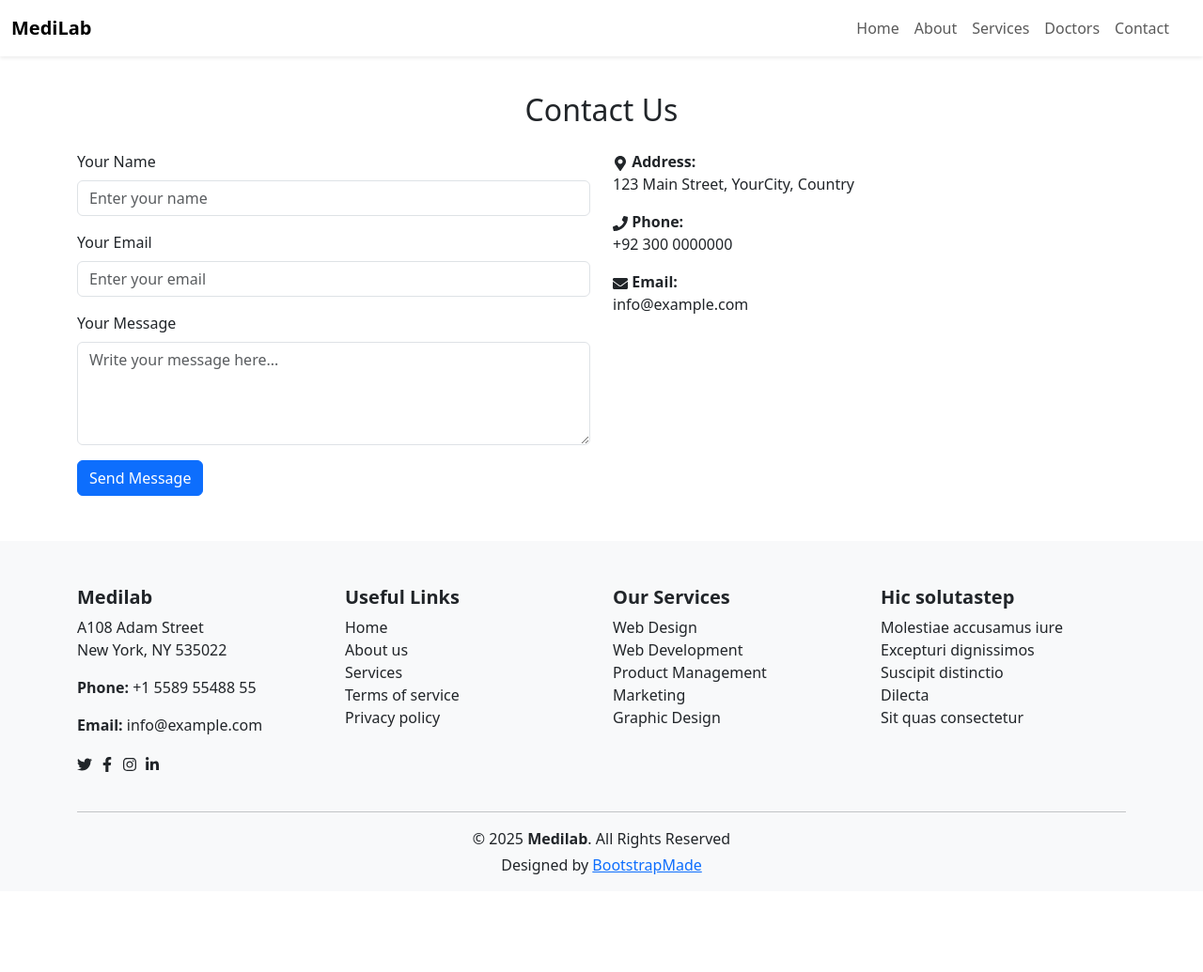
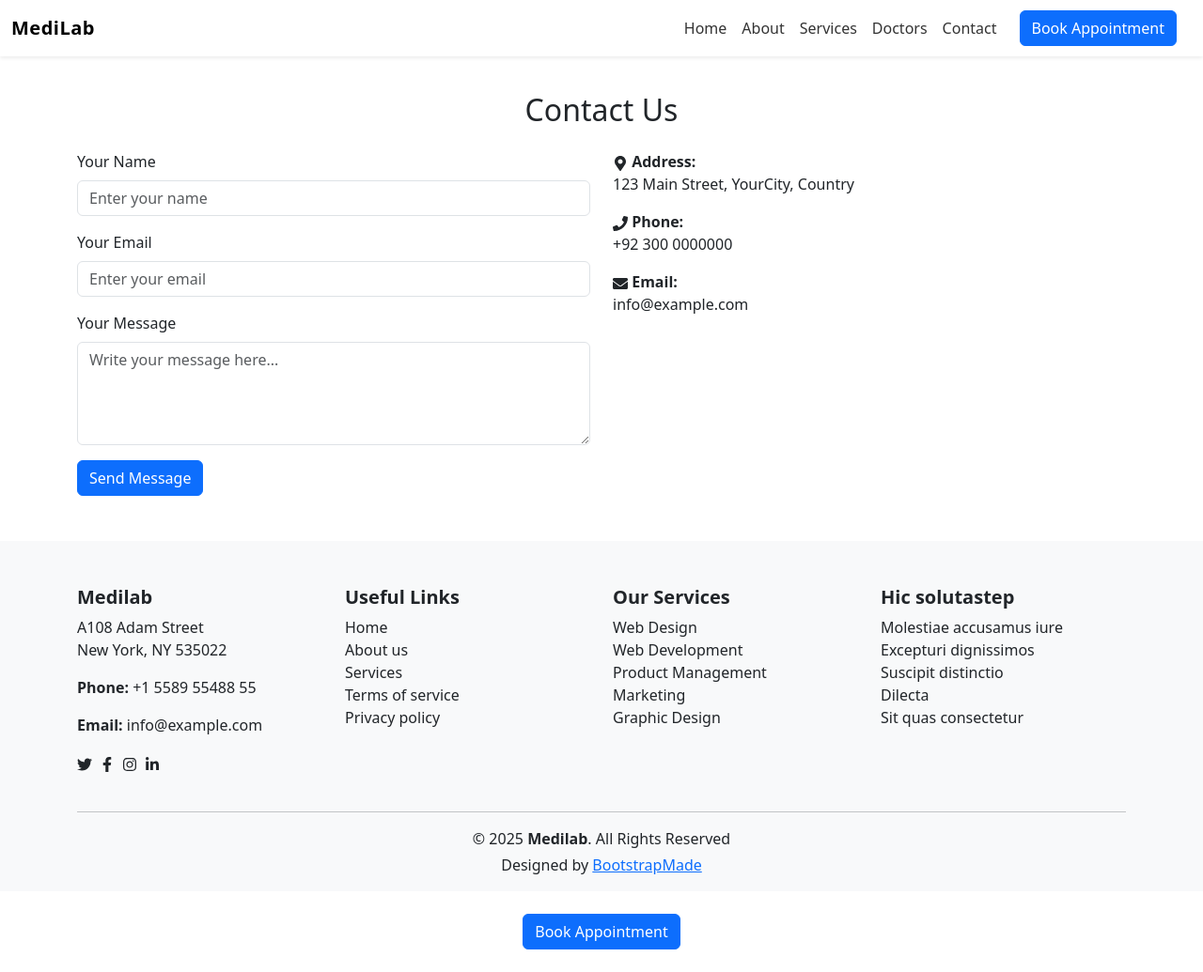
Before and after one commit to asadamin236/Healthcare-Teeth-website, a React (Vite) app: page /contact in a window 1280 px wide. Shown: the whole page at 94% size. Before the commit the page ends 949 px from the top, so only its background shows below. Built offline with nearby package versions, Linux system fonts and the light colour scheme.

Commit message:
updated code

```diff
--- a/src/App.jsx
+++ b/src/App.jsx
@@ -3,7 +3,7 @@ import { Routes, Route } from "react-router-dom";
 import Navbar from "./components/Navbar";
 import Home from "./pages/Home";
 import Contact from "./pages/Contact";
-import "./App.css";
+import AppointmentModal from "./components/AppointmentModal"; // ✅ still imported
 
 function App() {
   return (
@@ -13,6 +13,9 @@ function App() {
         <Route path="/" element={<Home />} />
         <Route path="/contact" element={<Contact />} />
       </Routes>
+
+      {/* ✅ AppointmentModal loaded globally, not via route */}
+      <AppointmentModal />
     </>
   );
 }
--- /dev/null
+++ b/src/components/AppointmentModal.jsx
@@ -0,0 +1,139 @@
+import React, { useState } from "react";
+import "bootstrap/dist/css/bootstrap.min.css";
+import "bootstrap/dist/js/bootstrap.bundle.min.js";
+
+const AppointmentModal = () => {
+  const [formData, setFormData] = useState({
+    name: "",
+    phone: "",
+    email: "",
+    department: "",
+    date: "",
+  });
+
+  const handleChange = (e) => {
+    setFormData({ ...formData, [e.target.name]: e.target.value });
+  };
+
+  const handleSubmit = (e) => {
+    e.preventDefault();
+    console.log("Submit Triggered");
+    console.log("Form Data:", formData);
+    alert("Appointment booked successfully!");
+  };
+
+  return (
+    <>
+      {/* Button to trigger modal */}
+      <div className="text-center my-4">
+        <button
+          className="btn btn-primary"
+          data-bs-toggle="modal"
+          data-bs-target="#appointmentModal"
+        >
+          Book Appointment
+        </button>
+      </div>
+
+      {/* Modal */}
+      <div
+        className="modal fade"
+        id="appointmentModal"
+        tabIndex="-1"
+        aria-labelledby="appointmentModalLabel"
+        aria-hidden="true"
+      >
+        <div className="modal-dialog modal-dialog-centered">
+          <div className="modal-content">
+            <form onSubmit={handleSubmit}>
+              <div className="modal-header">
+                <h5 className="modal-title" id="appointmentModalLabel">
+                  Book Appointment
+                </h5>
+                <button
+                  type="button"
+                  className="btn-close"
+                  data-bs-dismiss="modal"
+                  aria-label="Close"
+                ></button>
+              </div>
+              <div className="modal-body">
+                <div className="mb-3">
+                  <label className="form-label">Full Name</label>
+                  <input
+                    type="text"
+                    className="form-control"
+                    name="name"
+                    required
+                    onChange={handleChange}
+                  />
+                </div>
+                <div className="mb-3">
+                  <label className="form-label">Mobile Number</label>
+                  <input
+                    type="tel"
+                    className="form-control"
+                    name="phone"
+                    required
+                    onChange={handleChange}
+                    placeholder="03XX-XXXXXXX"
+                  />
+                </div>
+                <div className="mb-3">
+                  <label className="form-label">Email (optional)</label>
+                  <input
+                    type="email"
+                    className="form-control"
+                    name="email"
+                    onChange={handleChange}
+                    placeholder="Enter if available"
+                  />
+                </div>
+                <div className="mb-3">
+                  <label className="form-label">Teeth Department</label>
+                  <select
+                    className="form-select"
+                    name="department"
+                    required
+                    onChange={handleChange}
+                  >
+                    <option value="">Choose a department</option>
+                    <option>Dentistry - General Checkup</option>
+                    <option>Orthodontics - Braces</option>
+                    <option>Periodontics - Gum Care</option>
+                    <option>Endodontics - Root Canal</option>
+                    <option>Pediatric Dentistry</option>
+                  </select>
+                </div>
+                <div className="mb-3">
+                  <label className="form-label">Preferred Date</label>
+                  <input
+                    type="date"
+                    className="form-control"
+                    name="date"
+                    required
+                    onChange={handleChange}
+                  />
+                </div>
+              </div>
+              <div className="modal-footer">
+                <button type="submit" className="btn btn-success">
+                  Confirm Booking
+                </button>
+                <button
+                  type="button"
+                  className="btn btn-secondary"
+                  data-bs-dismiss="modal"
+                >
+                  Cancel
+                </button>
+              </div>
+            </form>
+          </div>
+        </div>
+      </div>
+    </>
+  );
+};
+
+export default AppointmentModal;
--- a/src/components/Navbar.css
+++ b/src/components/Navbar.css
@@ -28,6 +28,27 @@
   display: block !important;
 }
 
+.custom-navbar {
+  backdrop-filter: blur(10px); /* subtle glass effect */
+  background-color: rgba(255, 255, 255, 0.9); /* semi-transparent white */
+  transition: all 0.3s ease-in-out;
+  z-index: 1030;
+}
+
+.nav-link {
+  font-weight: 500;
+  color: #333 !important;
+  transition: color 0.2s;
+}
+
+.nav-link:hover {
+  color: #0d6efd !important; /* Bootstrap primary blue */
+}
+
+.navbar-brand {
+  letter-spacing: 0.5px;
+}
+
 /* Optional: spacing inside collapse menu */
 .navbar-nav {
   padding: 0.5rem 1rem;
--- a/src/components/Navbar.jsx
+++ b/src/components/Navbar.jsx
@@ -1,11 +1,11 @@
-// src/components/Navbar.jsx
+// Navbar.jsx
 import React from "react";
 import { Link } from "react-router-dom";
-import "./Navbar.css"; // Custom styles for fixed navbar
+import "./Navbar.css";
 
 const Navbar = () => {
   return (
-    <nav className="navbar navbar-expand-lg shadow-sm custom-navbar">
+    <nav className="navbar navbar-expand-lg shadow-sm custom-navbar bg-white">
       <div className="container-fluid">
         <Link className="navbar-brand fw-bold" to="/">
           MediLab
@@ -22,7 +22,7 @@ const Navbar = () => {
           <span className="navbar-toggler-icon"></span>
         </button>
         <div className="collapse navbar-collapse text-left" id="navbarNav">
-          <ul className="navbar-nav ms-auto">
+          <ul className="navbar-nav ms-auto align-items-lg-center">
             <li className="nav-item">
               <Link className="nav-link" to="/">
                 Home
@@ -48,6 +48,15 @@ const Navbar = () => {
                 Contact
               </Link>
             </li>
+            <li className="nav-item ms-lg-3">
+              <button
+                className="btn btn-primary"
+                data-bs-toggle="modal"
+                data-bs-target="#appointmentModal"
+              >
+                Book Appointment
+              </button>
+            </li>
           </ul>
         </div>
       </div>
--- a/src/index.css
+++ b/src/index.css
@@ -0,0 +1,3 @@
+html {
+  scroll-behavior: smooth;
+}
--- a/src/main.jsx
+++ b/src/main.jsx
@@ -5,6 +5,7 @@ import { BrowserRouter } from "react-router-dom";
 import "bootstrap/dist/css/bootstrap.min.css";
 import "@fortawesome/fontawesome-free/css/all.min.css";
 import "bootstrap/dist/js/bootstrap.bundle.min.js";
+import "bootstrap-icons/font/bootstrap-icons.css";
 
 const root = ReactDOM.createRoot(document.getElementById("root"));
 root.render(
```
